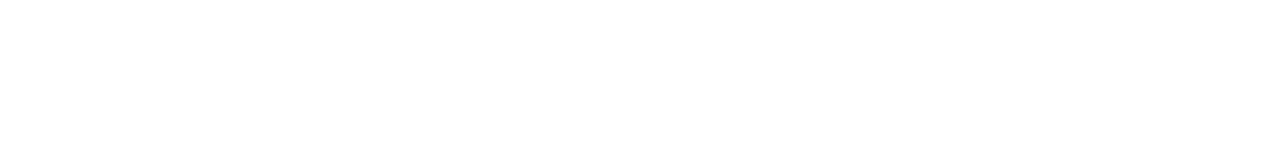
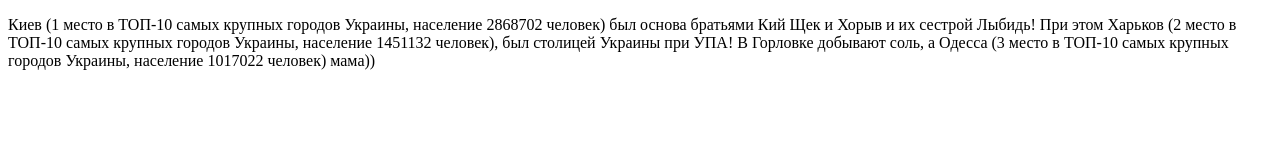
Before and after one commit to sacredrel1c/js, a plain HTML site: page csv/index.html in a window 1280 px wide. Drawn offline with Linux system fonts and the light colour scheme.

Commit message:
last task completed

```diff
--- a/csv/index.html
+++ b/csv/index.html
@@ -6,6 +6,6 @@
     <title>CSV</title>
 </head>
 <body>
-
+<div id="text"></div>
 </body>
 </html>
--- a/csv/js.js
+++ b/csv/js.js
@@ -50,7 +50,7 @@ function parseCSV(data){
     });
     let slicedMap = rowMap.slice(0,10);
     let rating = {};
-    let reducedMap = slicedMap.reduce(function (prev, currentCity, index) {
+    slicedMap.reduce(function (prev, currentCity, index) {
         let name = currentCity.get("name");
         let population = currentCity.get("population");
         rating[name] = {'population': population, 'rating': index+1};
@@ -63,4 +63,6 @@ function parseCSV(data){
         return text;
     };
 }
-console.log(parseCSV(data)(originData));
+window.onload = function () {
+    document.getElementById("text").innerHTML= "<p>"+parseCSV(data)(originData)+"</p>";
+}
```
